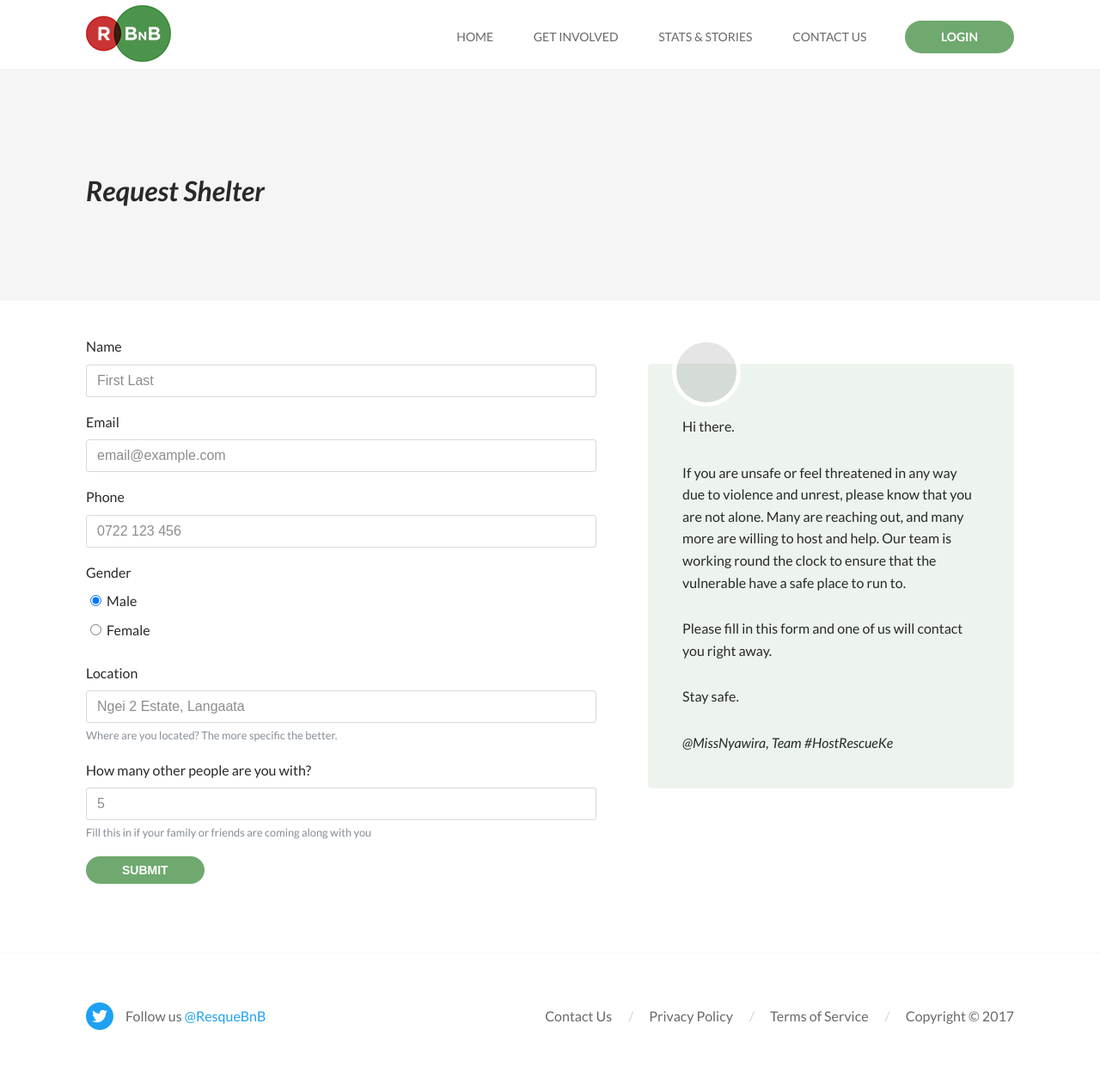
After one commit to tevin/RescueAirBnB, a Flask app: page /requestshelter in a window 1280 px wide. The commit adds this page. Shown: the whole page at 86% size. Run offline with Flask 2, Linux system fonts and the light colour scheme.

Commit message:
request shelter endpoint & template

```diff
--- a/app.py
+++ b/app.py
@@ -47,6 +47,17 @@ def hosts():
 		return redirect('/')
 	return render_template('addhosts.html')
 
+# Post endpoint for committing people who need shelter to db
+@app.route('/requestshelter', methods = ['GET', 'POST'])
+def guests():
+	if request.method == 'POST':
+		db = mongo_login()
+		guest_collection = db.guests
+		guest = request.form.to_dict()
+		guest_collection.insert_one(guest) # should probably check for completed insert
+		return redirect('/')
+	return render_template('request_shelter.html')
+
 # Get involved page
 @app.route('/getinvolved')
 def get_involved():
--- a/templates/index.html
+++ b/templates/index.html
@@ -7,7 +7,7 @@
 			<h1>#HomeRescueKE</h1>
 			<p class="half-wide">We are a community seeking to map, match and connect those in need of help with willing volunteer hosts following the just concluded #ElectionsKE2017.</p>
 			<p>
-			<a href="" class="button button--primary button--inverted">I Need Shelter</a>
+			<a href="/requestshelter" class="button button--primary button--inverted">I Need Shelter</a>
 			<a href="/addhost" class="button button--secondary button--inverted">I'm Willing to Host</a>
 			</p>
 		</div>
--- /dev/null
+++ b/templates/request_shelter.html
@@ -0,0 +1,85 @@
+{% extends "layout.html" %}
+{% block body %}
+
+
+<!-- .banner -->
+<section class="banner banner--sub">
+	<div class="wrap">
+		<h1>Request Shelter</h1>
+	</div>
+</section>
+<!--/ .banner -->
+
+<!-- .content -->
+<section class="content overhide">
+	<div class="wrap clearfix">
+		<div class="side-col">
+			<aside class="victim-message">
+				<blockquote>
+					<span class="avi"><img src="" alt=""></span>
+					<p>Hi there.</p>
+					<p>If you are unsafe or feel threatened in any way due to violence and unrest, please know that you are not alone. Many are reaching out, and many more are willing to host and help. Our team is working round the clock to ensure that the vulnerable have a safe place to run to.</p>
+					<p>Please fill in this form and one of us will contact you right away.</p>
+					<p>Stay safe.</p>
+					<cite>
+						<em><a class="name" href="https://twitter.com/missnyawira" target="_blank">@MissNyawira</a>, Team #HostRescueKe</em>
+					</cite>
+				</blockquote>
+			</aside>
+		</div>
+		<div class="main-col">
+			<form action="/addhosts" method="POST">
+				<div class="form-group">
+					<label for="name">Name</label>
+					<input type="text" name="name" required="true" class="form-control" id="name" placeholder="First Last">
+				</div>
+
+				<div class="form-group">
+					<label for="email">Email</label>
+					<input type="email" name="email" required="true" class="form-control" id="email" placeholder="email@example.com">
+				</div>
+
+				<div class="form-group">
+					<label for="phone">Phone</label>
+					<input type="text" name="phone" required="true" class="form-control" id="phone" aria-describedby="phoneHelp" placeholder="0722 123 456">
+				</div>
+
+				<fieldset class="form-group">
+					<label for="gender">Gender</label>
+					<div class="form-check">
+						<label class="form-check-label">
+							<input type="radio" class="form-check-input" name="gender" id="male" value="male" checked="">
+							Male
+						</label>
+					</div>
+
+					<div class="form-check">
+						<label class="form-check-label">
+							<input type="radio" class="form-check-input" name="gender" id="female" value="female">
+							Female
+						</label>
+					</div>
+				</fieldset>
+
+				<div class="form-group">
+					<label for="location">Location</label>
+
+					<input type="text" name="location" required="true" class="form-control" id="location" aria-describedby="locationhelp" placeholder="Ngei 2 Estate, Langaata">
+					<small id="locationhelp" class="form-text text-muted">Where are you located? The more specific the better.</small>
+				</div>
+
+				<div class="form-group">
+					<label for="maxguests">How many other people are you with?</label>
+
+					<input type="number" name="maxguests" required="true" class="form-control" id="maxguests" aria-describedby="maxguestshelp" placeholder="5">
+					<small id="maxguestshelp" class="form-text text-muted">Fill this in if your family or friends are coming along with you</small>
+				</div>
+
+				<button type="submit" class="button button--secondary">Submit</button>
+			</form>
+		</div>
+	</div>
+</section>
+<!--/ .content -->
+
+{% endblock %}
```
